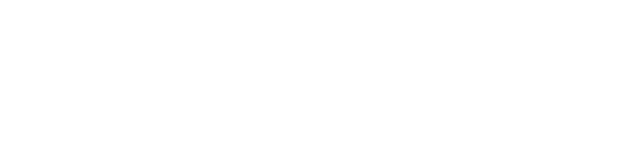
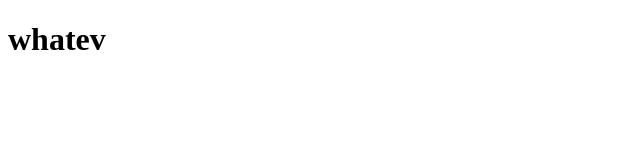
Before and after one commit to YuvrajAnand810/git-one, a plain HTML site: page index.html in a window 1280 px wide. Shown: the whole page, without its empty margins (0-640 px from the left). Drawn offline with Linux system fonts and the light colour scheme.

Commit message:
added h1

```diff
--- a/index.html
+++ b/index.html
@@ -5,6 +5,6 @@
     <title>yayyly</title>
 </head>
 <body>
-
+    <h1>whatev</h1>
 </body>
 </html>
```
